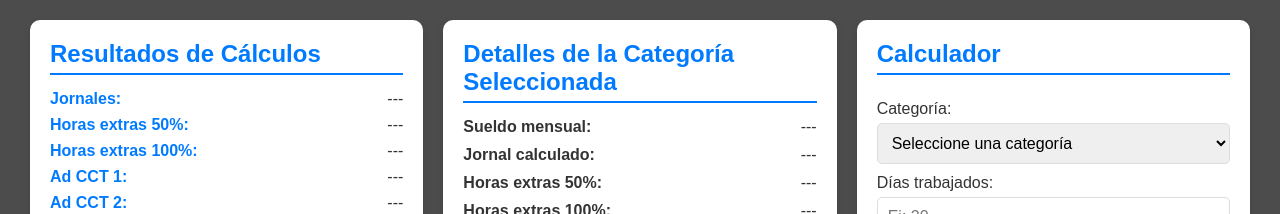
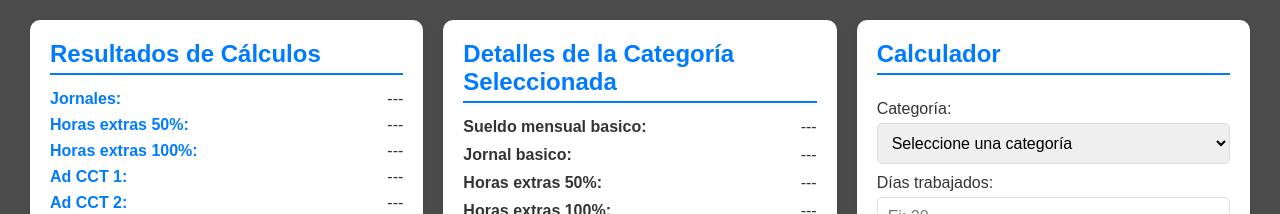
Before and after one commit to Arieldiaz-sec-grem-mec/escalasMA, a plain HTML site: page index.html in a window 1280 px wide. Shown: the top 214 px of the page. Drawn offline with Linux system fonts and the light colour scheme.

Commit message:
Update index.html

```diff
--- a/index.html
+++ b/index.html
@@ -40,8 +40,8 @@
         <!-- Sección central: Detalles de Categoría -->
         <div class="detalles">
             <h2>Detalles de la Categoría Seleccionada</h2>
-            <p><strong>Sueldo mensual:</strong> <span id="sueldoMensual">---</span></p>
-            <p><strong>Jornal calculado:</strong> <span id="jornal">---</span></p>
+            <p><strong>Sueldo mensual basico:</strong> <span id="sueldoMensual">---</span></p>
+            <p><strong>Jornal basico:</strong> <span id="jornal">---</span></p>
             <p><strong>Horas extras 50%:</strong> <span id="extra50">---</span></p>
             <p><strong>Horas extras 100%:</strong> <span id="extra100">---</span></p>
             <p><strong>Viático:</strong> <span id="viatico">---</span></p>
```
